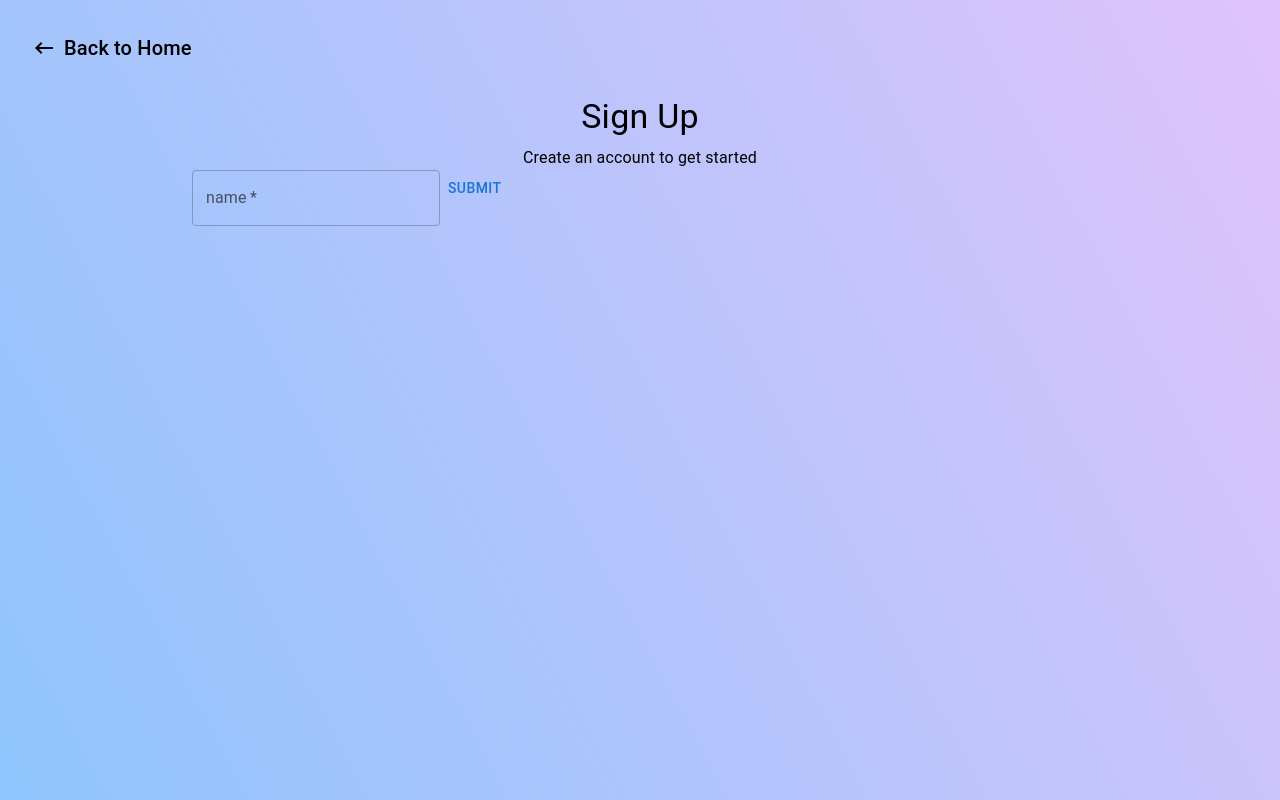
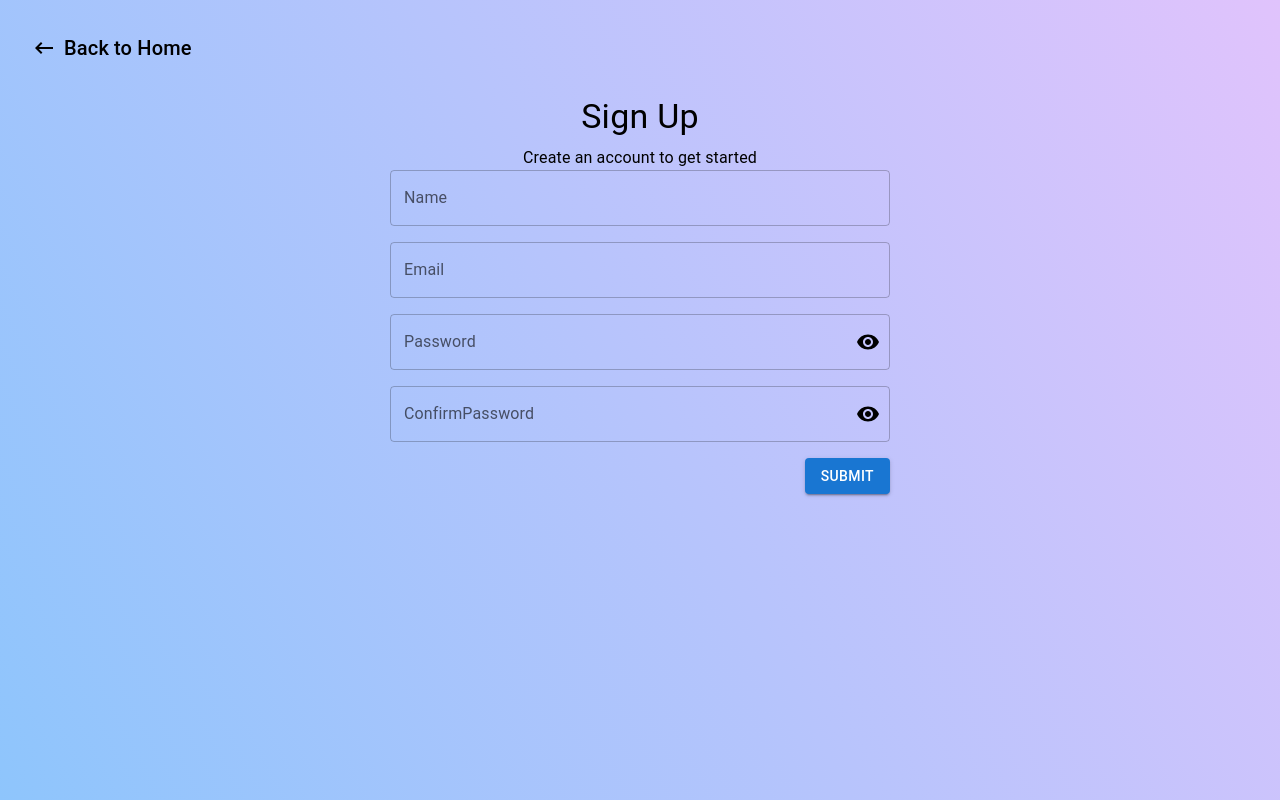
Before and after one commit to mahabubsaki/l2a9, a Next.js app: page /sign-up in a window 1280 px wide. Built offline with nearby package versions, Linux system fonts and the light colour scheme.

Commit message:
sign up fields done

```diff
--- a/app/(auth)/_components/AuthForm.tsx
+++ b/app/(auth)/_components/AuthForm.tsx
@@ -10,21 +10,26 @@ import { TSchema } from '../_constants';
 
 type AuthFormProps = {
   type: TSchema;
-  fields: string[];
+  fields: { name: string, type: string; }[];
   initialValues: Record<string, any>;
 };
 
 const AuthForm = (props: AuthFormProps) => {
   const { fields, type, ...rest } = props;
   const schema = schemaCreator(type);
+
   const handleSubmit = (data: FieldValues) => {
     console.log(data);
   };
   return (
     <Box>
-      <AppForm {...rest} schema={schema} onSubmit={handleSubmit}>
-        <AppInput name={fields[0]} label={fields[0]} />
-        <Button type='submit'>Submit</Button>
+      <AppForm sx={{ display: 'flex', flexDirection: 'column', gap: 2, maxWidth: 500, mx: 'auto' }} {...rest} schema={schema} onSubmit={handleSubmit}>
+        {
+          fields.map(field => <AppInput key={field.name} name={field.name} label={field.name} type={field.type} />)
+        }
+        <Box display={'flex'} justifyContent={'end'} >
+          <Button variant='contained' type='submit'>Submit</Button>
+        </Box>
       </AppForm>
     </Box>
   );
--- a/app/(auth)/_constants/index.ts
+++ b/app/(auth)/_constants/index.ts
@@ -2,3 +2,43 @@ const SCHEMA_NAMES = ['sign-up'] as const;
 
 // Step 2: Create a type from the array
 export type TSchema = typeof SCHEMA_NAMES[number];
+
+export const SIGN_UP_FIELDS = [{
+    type: 'text',
+    name: 'name',
+},
+{
+    type: 'email',
+    name: 'email',
+},
+{
+    type: 'password',
+    name: 'password',
+},
+{
+    type: 'password',
+    name: 'confirmPassword',
+}
+];
+
+export const SIGN_UP_INITIAL_VALUES = {
+    name: '',
+    email: '',
+    password: '',
+    confirmPassword: ''
+} as Record<typeof SIGN_UP_FIELDS[number]['name'], any>;
+
+export const SIGN_IN_FIELDS = [{
+    type: 'email',
+    name: 'email',
+},
+{
+    type: 'password',
+    name: 'password',
+
+}];
+
+export const SIGN_IN_INITIAL_VALUES = {
+    email: '',
+    password: '',
+} as Record<typeof SIGN_IN_FIELDS[number]['name'], any>;
--- a/app/(auth)/sign-up/page.tsx
+++ b/app/(auth)/sign-up/page.tsx
@@ -3,8 +3,7 @@ import React from 'react';
 import KeyboardBackspaceIcon from '@mui/icons-material/KeyboardBackspace';
 import NextJsLink from 'next/link';
 import AuthForm from '../_components/AuthForm';
-import { FieldValues } from 'react-hook-form';
-import { z } from 'zod';
+import { SIGN_UP_FIELDS, SIGN_UP_INITIAL_VALUES } from '../_constants';
 
 
 const SignUp = () => {
@@ -16,20 +15,22 @@ const SignUp = () => {
             backgroundImage: 'linear-gradient(62deg, #8EC5FC 0%, #E0C3FC 100%)',
 
         }}>
-            <Link href={'/'} sx={{ textDecoration: 'none', color: 'black' }} component={NextJsLink}>
-                <Box sx={{ p: 4 }}>
+
+            <Box sx={{ p: 4 }}>
+                <Link href={'/'} sx={{ textDecoration: 'none', color: 'black', display: 'inline-block' }} component={NextJsLink}>
                     <Typography variant='h6' sx={{ display: 'flex', alignItems: 'center', gap: 1 }}>
                         <KeyboardBackspaceIcon /> Back to Home
                     </Typography>
-                </Box>
-            </Link>
+                </Link>
+            </Box>
+
             <Box sx={{ width: 'clamp(350px,70%,90%)' }} margin={'auto'} >
                 <Box display={'flex'} flexDirection={'column'} gap={1}>
                     <Typography variant='h4' textAlign={'center'}>Sign Up</Typography>
                     <Typography variant='body1' textAlign={'center'}>Create an account to get started</Typography>
                 </Box>
                 <Box>
-                    <AuthForm type='sign-up' fields={['name']} initialValues={{ name: '' }} />
+                    <AuthForm type='sign-up' fields={SIGN_UP_FIELDS} initialValues={SIGN_UP_INITIAL_VALUES} />
                 </Box>
             </Box>
 
--- a/app/_components/Forms/AppForm.tsx
+++ b/app/_components/Forms/AppForm.tsx
@@ -1,4 +1,6 @@
+
 import { zodResolver } from '@hookform/resolvers/zod';
+import { Box, SxProps } from '@mui/material';
 import React from 'react';
 import { FieldValues, FormProvider, SubmitHandler, useForm } from 'react-hook-form';
 
@@ -7,10 +9,11 @@ type AppFormProps = {
     onSubmit: SubmitHandler<FieldValues>;
     initialValues: Record<string, any>;
     schema: any;
+    sx: SxProps;
 
 };
 
-const AppForm = ({ children, initialValues, onSubmit, schema }: AppFormProps) => {
+const AppForm = ({ children, initialValues, onSubmit, schema, sx }: AppFormProps) => {
     const methods = useForm({
         defaultValues: initialValues,
         resolver: zodResolver(schema),
@@ -22,12 +25,12 @@ const AppForm = ({ children, initialValues, onSubmit, schema }: AppFormProps) =>
         onSubmit(data);
         methods.reset();
     };
-
+    console.log(methods.formState.errors);
     return (
         <FormProvider {...methods}>
-            <form onSubmit={methods.handleSubmit(submit)}>
+            <Box component={'form'} sx={{ ...sx }} noValidate onSubmit={methods.handleSubmit(submit)}>
                 {children}
-            </form>
+            </Box>
         </FormProvider>
     );
 };
--- a/app/_components/Forms/AppInput.tsx
+++ b/app/_components/Forms/AppInput.tsx
@@ -1,7 +1,9 @@
-import { TextField } from '@mui/material';
+
+import { Box, TextField } from '@mui/material';
 import React from 'react';
 import { Controller, useFormContext } from 'react-hook-form';
-
+import VisibilityIcon from '@mui/icons-material/Visibility';
+import VisibilityOffIcon from '@mui/icons-material/VisibilityOff';
 type AppInputProps = {
     name: string;
     label: string;
@@ -10,27 +12,43 @@ type AppInputProps = {
 };
 
 
-const AppInput = ({ name, label, required = true, type = 'text' }: AppInputProps) => {
+const AppInput = ({ name, label, type = 'text' }: AppInputProps) => {
     const { control } = useFormContext();
+    const [inputType, setInputType] = React.useState(type);
     return (
         <Controller
             control={control}
             name={name}
-            render={({ field, fieldState: { error } }) => (
-                <TextField
-                    {...field}
+            render={({ field, fieldState: { error } }) => {
 
-                    label={label}
-                    type={type}
-                    variant="outlined"
+                return <Box position={'relative'} >
+                    <TextField
+                        {...field}
+                        InputLabelProps={{
+                            sx: {
+                                textTransform: 'capitalize'
+                            }
+                        }}
 
+                        fullWidth
 
-                    placeholder={label}
-                    required={required}
-                    error={!!error?.message}
-                    helperText={error?.message}
-                />
-            )}
+                        autoComplete='off'
+                        label={label}
+                        type={inputType}
+                        variant="outlined"
+                        placeholder={'Enter ' + label}
+                        error={!!error?.message}
+                        helperText={error?.message}
+                    />
+                    {
+                        inputType === 'password' ? <VisibilityIcon onClick={() => {
+                            setInputType('text');
+                        }} sx={{ display: type == 'password' ? 'inline-block' : 'none', position: 'absolute', right: 10, top: '50%', bottom: '50%', transform: error?.message ? 'translate(0px,-90%)' : 'translate(0px,-50%)', cursor: 'pointer' }} /> : <VisibilityOffIcon onClick={() => {
+                            setInputType('password');
+                        }} sx={{ display: type == 'password' ? 'inline-block' : 'none', position: 'absolute', right: 10, top: '50%', bottom: '50%', transform: error?.message ? 'translate(0px,-90%)' : 'translate(0px,-50%)', cursor: 'pointer' }} />
+                    }
+                </Box>;
+            }}
         />
     );
 };
--- a/app/_utils/schemaCreator.ts
+++ b/app/_utils/schemaCreator.ts
@@ -1,7 +1,27 @@
 import { z } from "zod";
 
 const signUpZodSchema = z.object({
-    name: z.string()
+    name: z.string().min(4, {
+        message: 'Name must be at least 4 characters long'
+    }).max(20, {
+        message: 'Name must be at most 20 characters long'
+
+    }),
+    email: z.string().email({
+        message: 'Invalid email address'
+    }),
+    password: z.string().min(6, {
+        message: 'Password must be at least 6 characters long'
+    }).regex(/[ `!@#$%^&*()_+\-=\[\]{};':"\\|,.<>\/?~]/, {
+        message: 'Password must contain at least one special character'
+    }),
+    confirmPassword: z.string().nonempty({
+        message: 'Please confirm your password'
+
+    })
+}).refine(data => data.confirmPassword === data.password, {
+    message: 'Passwords do not match',
+    path: ['confirmPassword']
 });
 
 const allSchema = {
```
Also changed, not shown: app/(home)/_utils/theme.ts (+7 -13 lines).
